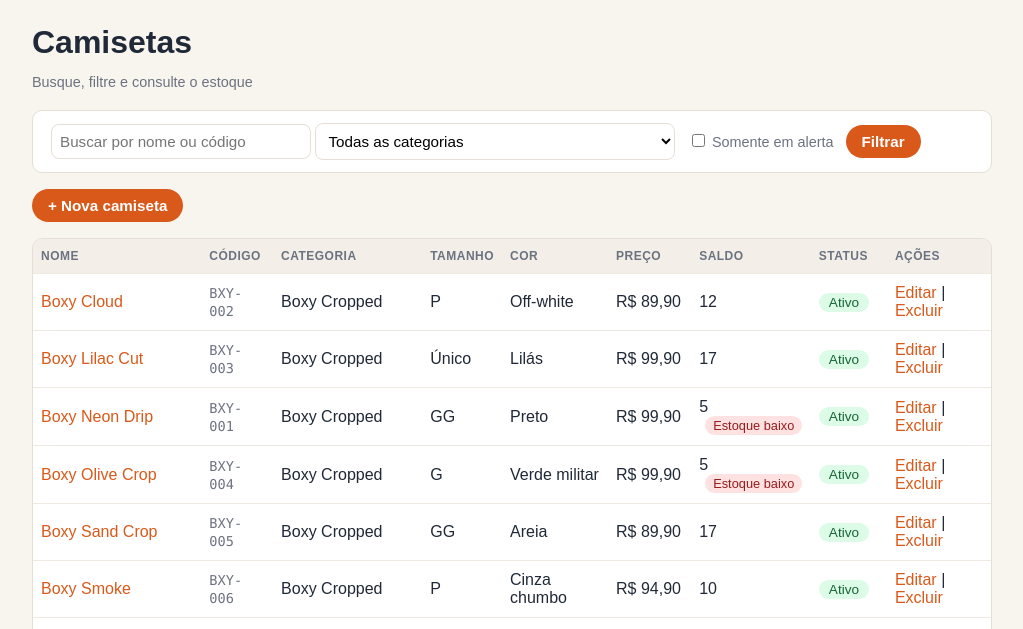
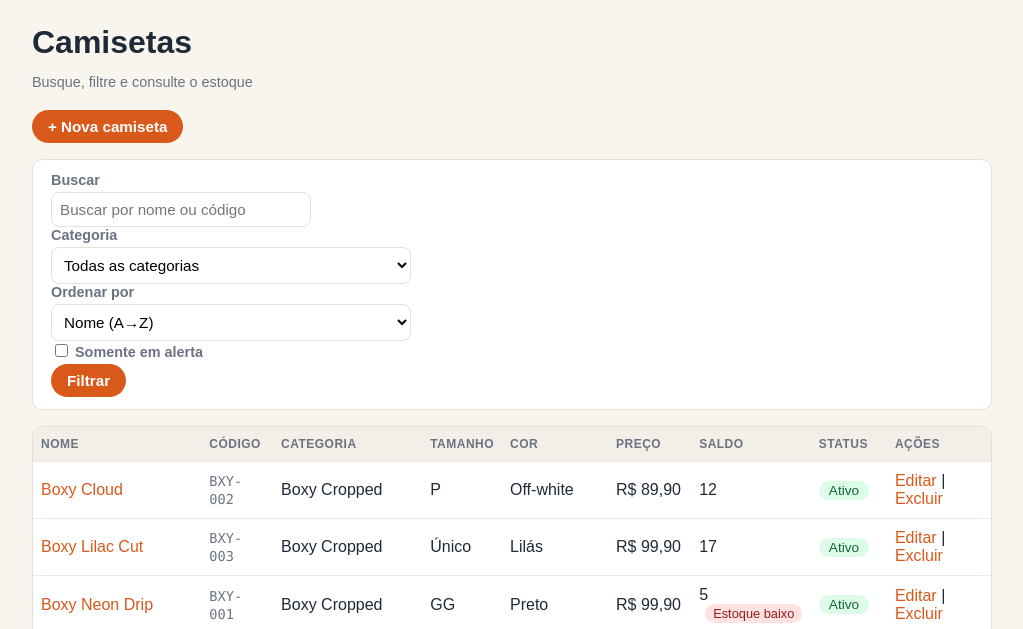
Before and after one commit to maryanemarquez/estoque-camisetas, a Django app: page /itens/ in a window 1280 px wide. Shown: the part 49-678 px from the top of the page, without its empty margins (128-1151 px from the left). Run offline with Django 5.2, Linux system fonts and the light colour scheme; data comes from the database, SQL or seed files in the repository.

Commit message:
feat(itens): ordena a lista por código e preço
Co-Authored-By: Claude Sonnet 5.5 <noreply@anthropic.com>

Claude-Session: https://claude.ai/code/session_01WXkUPabKNQoca7jTr71Dt4

```diff
--- a/estoque/templates/estoque/item_lista.html
+++ b/estoque/templates/estoque/item_lista.html
@@ -1,31 +1,56 @@
 {% extends 'base.html' %}
 {% comment %}
-item_lista.html — lista de camisetas com busca por nome/código e filtros de categoria e alerta.
+item_lista.html — lista de camisetas com busca por nome/código, filtros de categoria e alerta
+e ordenação por nome, código ou preço (D30).
+Etapa 7: campos em grade, cada um com rótulo; checkbox e botões na barra de ações.
 Cada linha vem do parcial _item_linha.html.
 {% endcomment %}
 
 {% block titulo %}{{ block.super }} - Camisetas{% endblock %}
 
 {% block conteudo %}
+<div class="cabecalho-pagina">
+    <div>
         <h1>Camisetas</h1>
         <p class="subtitulo">Busque, filtre e consulte o estoque</p>
+    </div>
+    <a href="{% url 'criar_item' %}" class="botao">+ Nova camiseta</a>
+</div>
 
 <form method="get" class="busca">
-    <input type="text" name="q" value="{{ busca|default:'' }}" placeholder="Buscar por nome ou código">
-    <select name="categoria">
+    <div class="campo">
+        <label for="busca-q">Buscar</label>
+        <input type="text" id="busca-q" name="q" value="{{ busca|default:'' }}" placeholder="Buscar por nome ou código">
+    </div>
+    <div class="campo">
+        <label for="busca-categoria">Categoria</label>
+        <select id="busca-categoria" name="categoria">
             <option value="">Todas as categorias</option>
             {% for c in categorias %}
                 <option value="{{ c.pk }}" {% if c.pk|stringformat:'s' == categoria %}selected{% endif %}>{{ c.nome }}</option>
             {% endfor %}
         </select>
-    <label class="inline">
+    </div>
+    <div class="campo">
+        <label for="busca-ordem">Ordenar por</label>
+        <select id="busca-ordem" name="ordem">
+            <option value="nome" {% if ordem == 'nome' %}selected{% endif %}>Nome (A→Z)</option>
+            <option value="codigo" {% if ordem == 'codigo' %}selected{% endif %}>Código (menor→maior)</option>
+            <option value="-codigo" {% if ordem == '-codigo' %}selected{% endif %}>Código (maior→menor)</option>
+            <option value="preco" {% if ordem == 'preco' %}selected{% endif %}>Preço (menor→maior)</option>
+            <option value="-preco" {% if ordem == '-preco' %}selected{% endif %}>Preço (maior→menor)</option>
+        </select>
+    </div>
+    <div class="busca-acoes">
+        <label class="caixa-check">
             <input type="checkbox" name="alerta" value="1" {% if alerta %}checked{% endif %}> Somente em alerta
         </label>
+        <div class="busca-botoes">
             <button type="submit">Filtrar</button>
-    {% if busca or categoria or alerta %}<a href="{% url 'lista_itens' %}">Limpar</a>{% endif %}
+            {% if busca or categoria or alerta or ordem != 'nome' %}<a href="{% url 'lista_itens' %}" class="botao secundario">Limpar</a>{% endif %}
+        </div>
+    </div>
 </form>
-
-<a href="{% url 'criar_item' %}" class="botao">+ Nova camiseta</a>
 
 <table>
     <thead>
--- a/estoque/views.py
+++ b/estoque/views.py
@@ -4,6 +4,7 @@
 # Etapa 2: CRUD de Item. Etapa 3: CRUD de Categoria e Movimentação
 # (esta última sem editar/excluir: o histórico não é alterado).
 # Etapa 4: dashboard na página inicial e filtros na lista de itens.
+# Etapa 7: ordenação da lista de itens por código e preço.
 # Conceito novo: Q (importado de django.db.models) permite combinar
 # condições com "ou" no filter(). Aqui, a busca acha o texto no
 # nome OU no código da camiseta.
@@ -13,6 +14,9 @@ from django.shortcuts import get_object_or_404, redirect, render
 
 from .forms import CategoriaForm, ItemForm, MovimentacaoForm
 from .models import Categoria, Item, Movimentacao
+
+# Ordenações permitidas na lista de camisetas (o '-' inverte a ordem)
+ORDENACOES = ['nome', 'codigo', '-codigo', 'preco', '-preco']
 
 
 def inicio(request):
@@ -35,8 +39,13 @@ def inicio(request):
 # ----------------------------- Item -----------------------------
 
 def lista_itens(request):
-    """Lista as camisetas, com busca por nome/código e filtros de categoria e alerta."""
-    itens = Item.objects.all().order_by('nome')
+    """Lista as camisetas, com busca por nome/código, filtros e ordenação."""
+    # Só estes valores são aceitos em ?ordem=; qualquer outro volta para 'nome' (D30)
+    ordem = request.GET.get('ordem')
+    if ordem not in ORDENACOES:
+        ordem = 'nome'
+    # O código desempata itens com o mesmo nome ou preço
+    itens = Item.objects.all().order_by(ordem, 'codigo')
     busca = request.GET.get('q')
     if busca:
         # icontains ignora maiúsculas/minúsculas; Q liga as duas condições com "ou"
@@ -59,6 +68,7 @@ def lista_itens(request):
         'categorias': Categoria.objects.all().order_by('nome'),
         'categoria': categoria or '',
         'alerta': alerta,
+        'ordem': ordem,
     }
     return render(request, 'estoque/item_lista.html', contexto)
 
```
Lines whose indentation alone changed are shown as unchanged.
